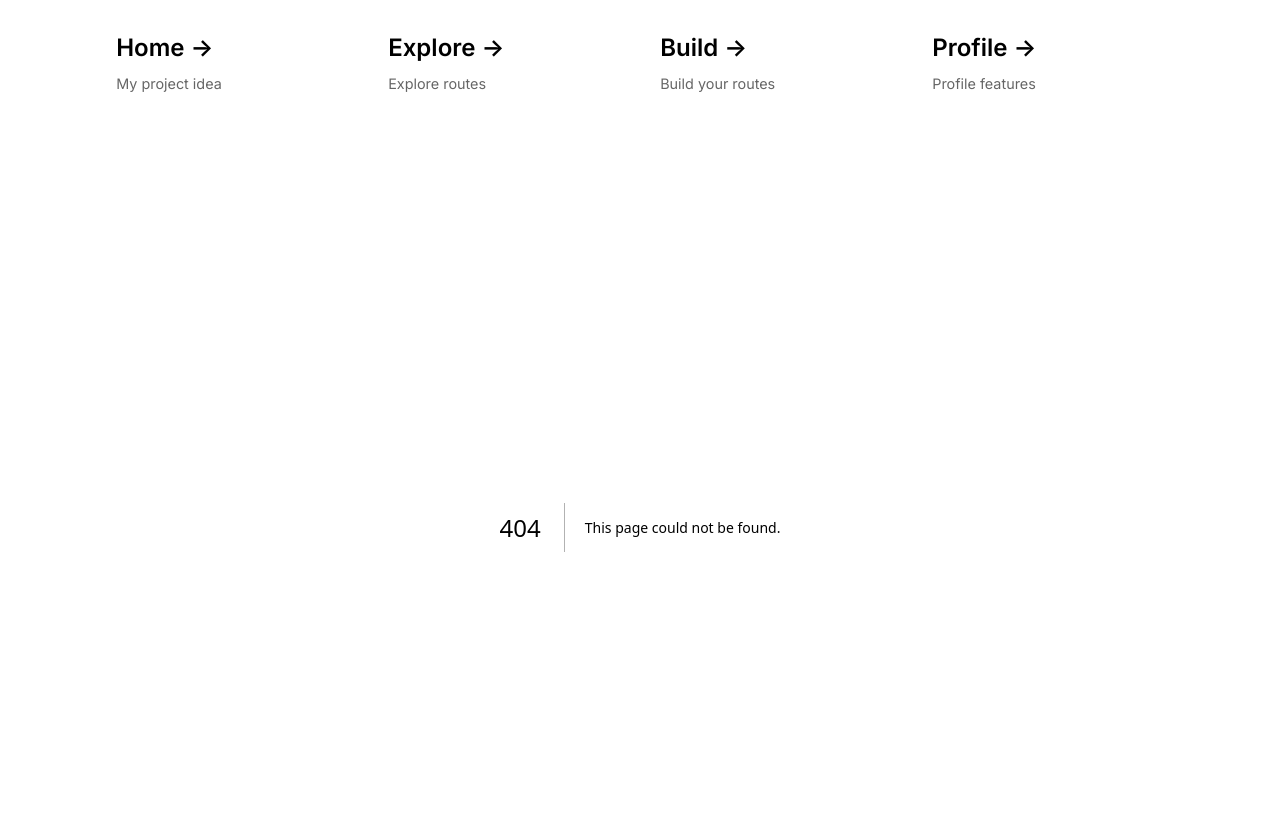
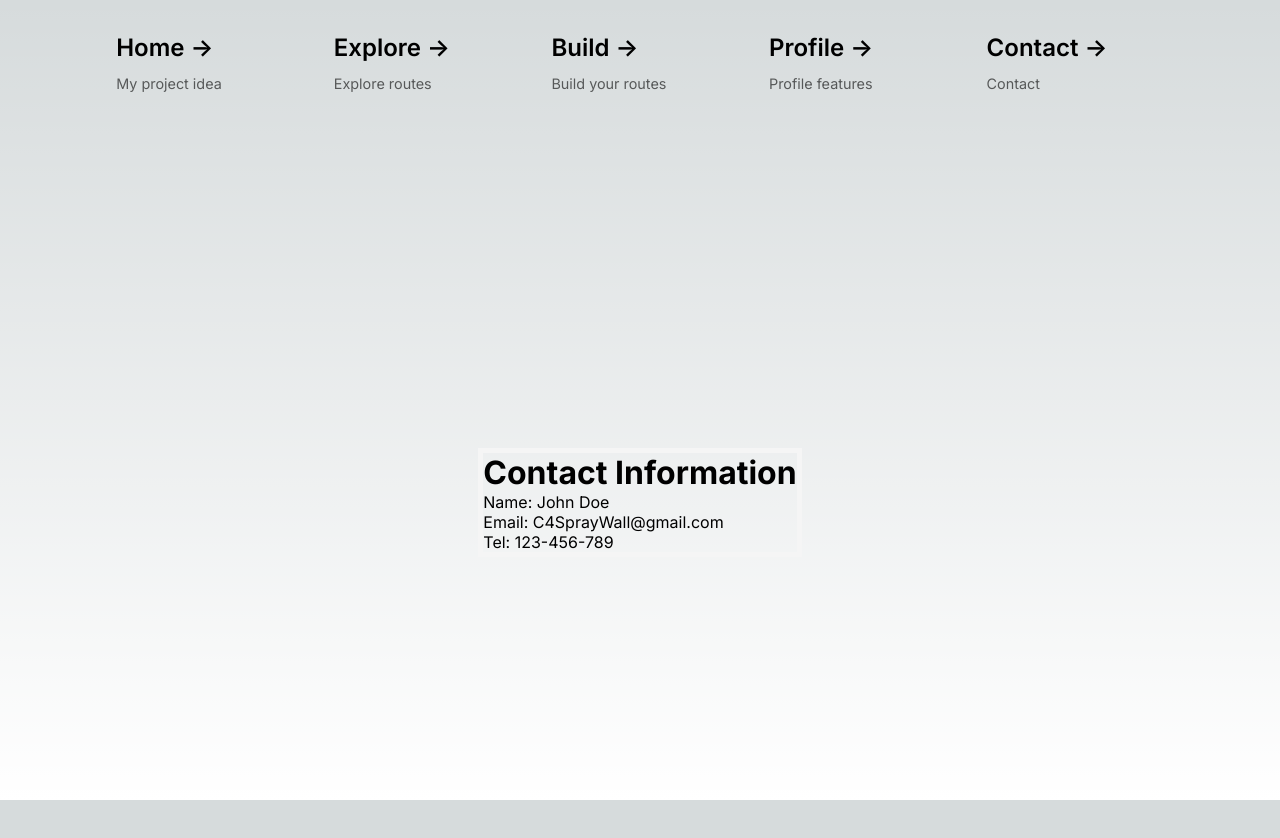
Before and after one commit to cajo23/my-spraywall, a Next.js app: page /contact in a window 1280 px wide. Before the commit this address had no page. Shown: the top 838 px of the page. After the commit the page ends 800 px from the top, so only its background shows below. Built offline with nearby package versions, Linux system fonts and the light colour scheme.

Commit message:
contact sub page

```diff
--- a/src/Components/Navigation/Navigation.js
+++ b/src/Components/Navigation/Navigation.js
@@ -6,6 +6,7 @@ const LINKS = [
     {href: '/explore-climbs', text: 'Explore', description: 'Explore routes'},
     {href: '/build-climbs', text: 'Build', description: 'Build your routes'},
     {href: '/profile', text: 'Profile', description: 'Profile features'},
+    {href: '/contact', text: 'Contact', description: 'Contact' },
 ]
 
 export default function Navigation() {
--- a/src/Components/Navigation/Navigation.module.css
+++ b/src/Components/Navigation/Navigation.module.css
@@ -1,6 +1,6 @@
 .grid {
     display: grid;
-    grid-template-columns: repeat(4, minmax(25%, auto));
+    grid-template-columns: repeat(5, minmax(20%, auto));
     max-width: 100%;
     width: var(--max-width);
     margin-bottom: 1rem;
--- /dev/null
+++ b/src/app/contact/page.js
@@ -0,0 +1,17 @@
+import styles from './page.module.css'
+
+export default function Contact(){
+    return (
+        <>
+
+        <div className={styles.contactContainer}>
+            <h1>Contact Information</h1>
+            <p>
+                Name: John Doe <br/>
+                Email: C4SprayWall@gmail.com<br/>
+                Tel: 123-456-789
+            </p>
+        </div>
+        </>
+    )
+}
--- /dev/null
+++ b/src/app/contact/page.module.css
@@ -0,0 +1,4 @@
+.contactContainer{
+    margin-top: 20rem;
+    border: solid whitesmoke 5px;
+}
```
